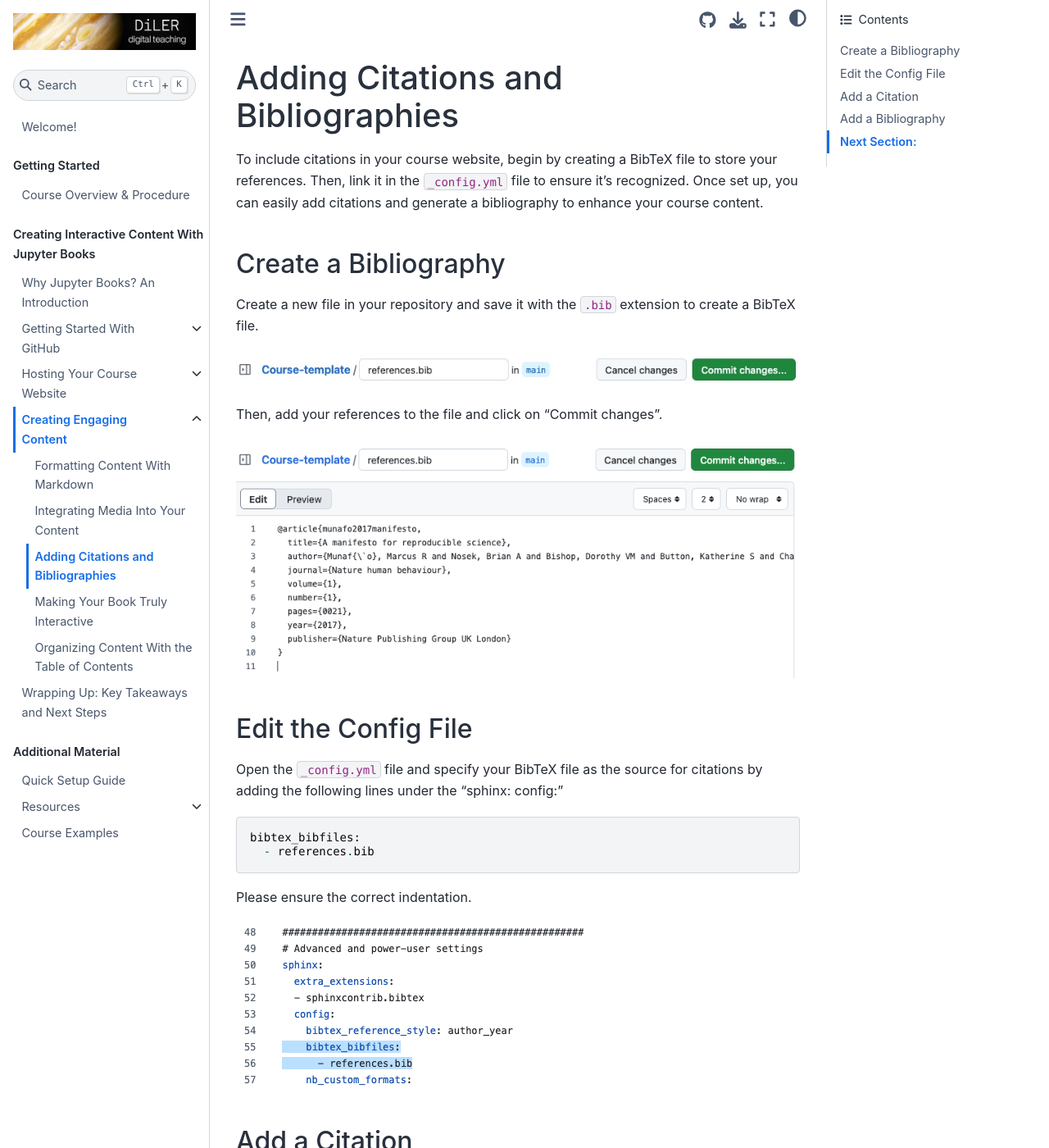
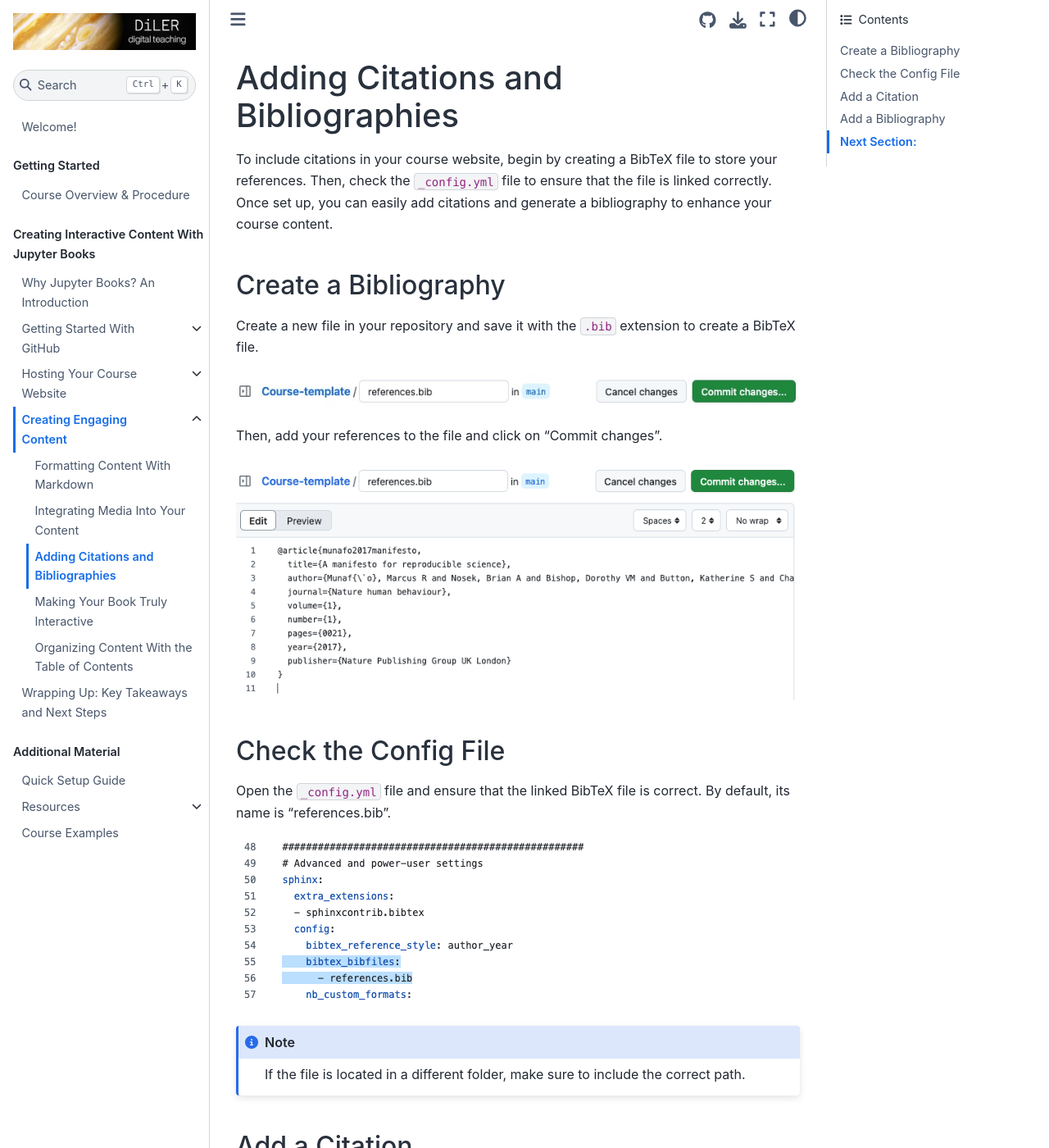
Before and after one commit to M-earnest/tutorial_jupyter_books, a Jupyter Book: the page built from content/3_create/citations.md, in a window 1280 px wide and 1400 px high. Shown: the whole window at 82% size. Built offline with Jupyter Book 1.0.4 settings and Sphinx 7.4.7 and the Sphinx Book theme 1.1.4, drawn with Linux system fonts in a browser that asks for light colours; pages that are not in the unit, such as notebooks, are missing from menus; cross-references to code outside the pages are shown as plain code.

Commit message:
Update citations.md
updated the config-part

````diff
--- a/content/3_create/citations.md
+++ b/content/3_create/citations.md
@@ -1,6 +1,6 @@
 # Adding Citations and Bibliographies
 
-To include citations in your course website, begin by creating a BibTeX file to store your references. Then, link it in the `_config.yml` file to ensure it's recognized. Once set up, you can easily add citations and generate a bibliography to enhance your course content.
+To include citations in your course website, begin by creating a BibTeX file to store your references. Then, check the `_config.yml` file to ensure that the file is linked correctly. Once set up, you can easily add citations and generate a bibliography to enhance your course content.
 
 ## Create a Bibliography
 
@@ -13,16 +13,15 @@ Then, add your references to the file and click on "Commit changes".
 ![Image of the newly created bibtex file with one example reference.](../../static/bib-file.png)
 
 
-## Edit the Config File
+## Check the Config File
 
-Open the `_config.yml` file and specify your BibTeX file as the source for citations by adding the following lines under the "sphinx: config:"
-```
-bibtex_bibfiles:
-  - references.bib
-```
-Please ensure the correct indentation.
+Open the `_config.yml` file and ensure that the linked BibTeX file is correct. By default, its name is "references.bib".
 
 ![Image of the config.yml file, in which the BibTeX file is included as described.](../../static/config_bibtex.png)
+
+```{note}
+If the file is located in a different folder, make sure to include the correct path.
+```
 
 ## Add a Citation
 Now, you can include your citations into your text with help of the `{cite}` role. Here is an example:
````
